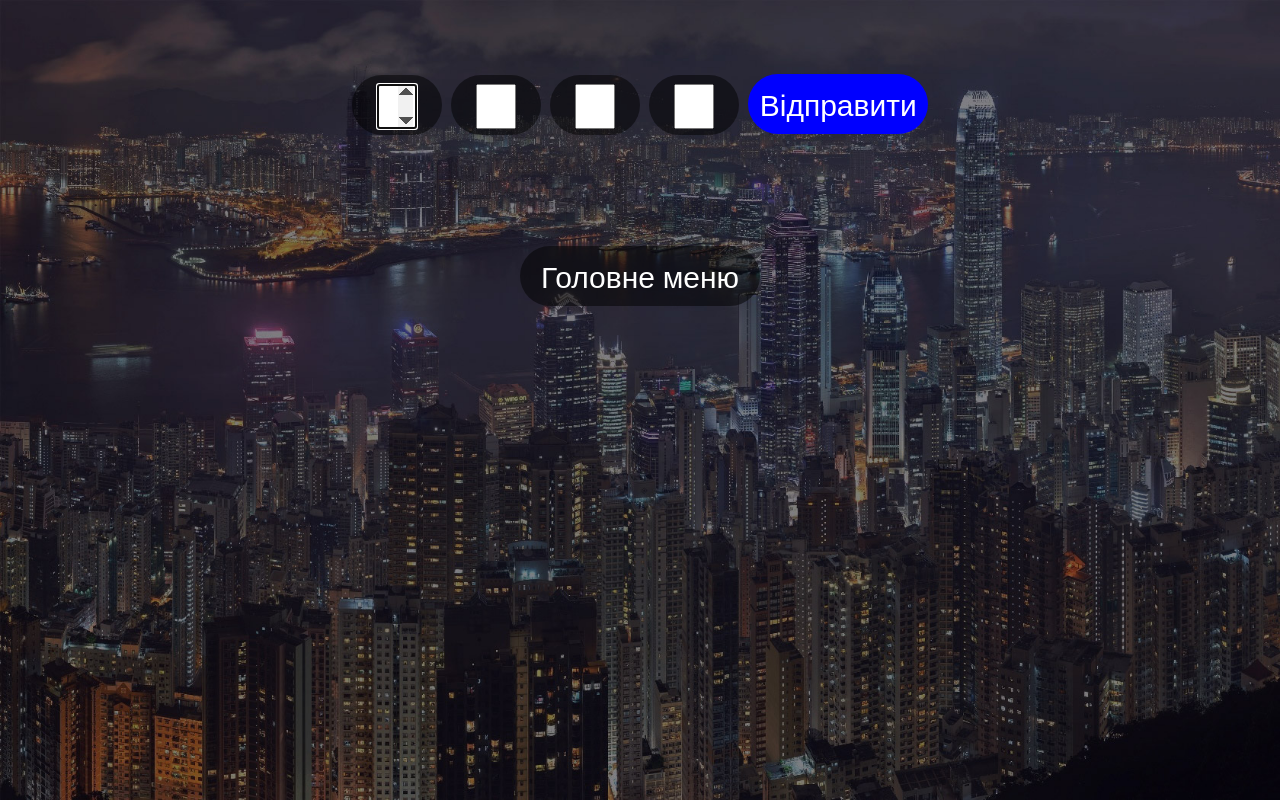
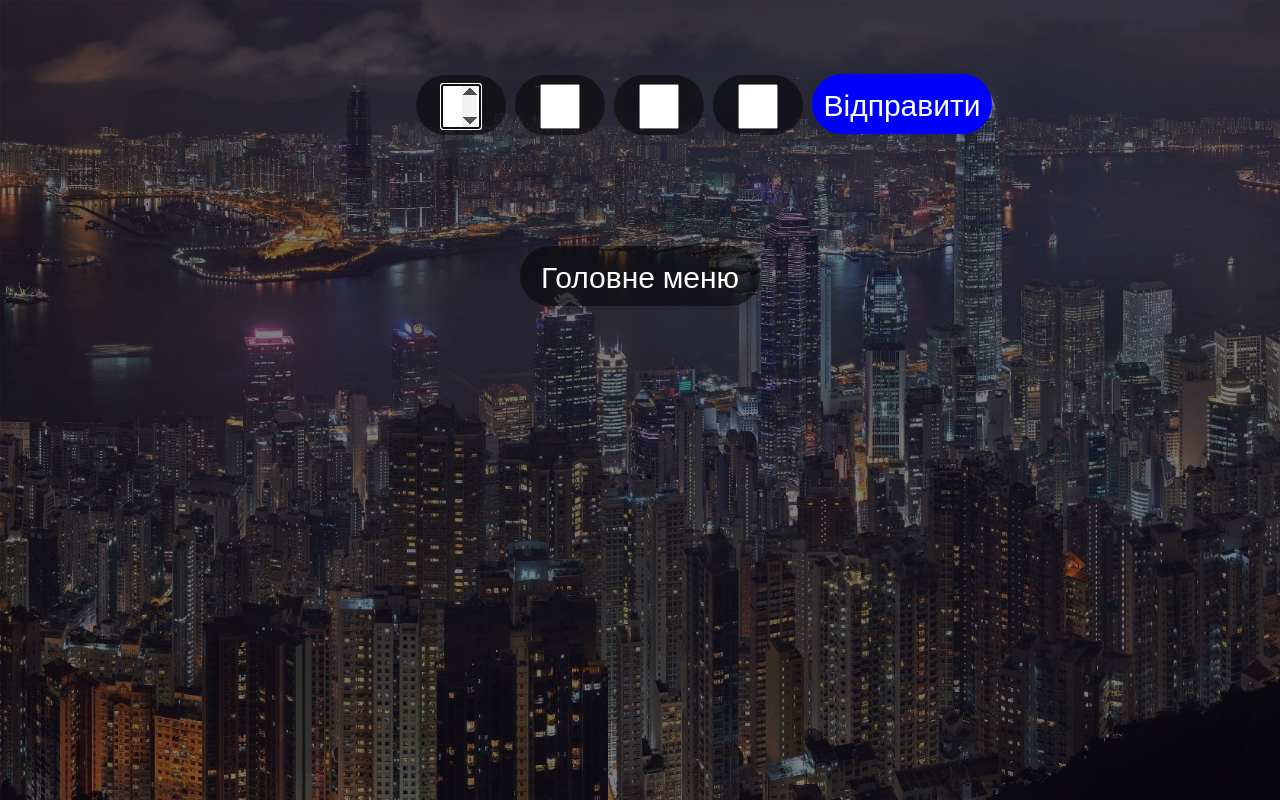
Before and after one commit to gazhur94/bulls-and-cows-minigame, a PHP site: page /view/botVSPlayer.php in a window 1280 px wide. Run offline with PHP 8.4, Linux system fonts and the light colour scheme.

Commit message:
better style in bot VS player mode

```diff
--- a/view/botVSPlayer.php
+++ b/view/botVSPlayer.php
@@ -23,13 +23,16 @@
 
 		<div class="container">
 		<div class="row">
-		<div class="col-9">
+		<div class="col-9" style="margin-left:25%">
+
+
+
 		<!-- Інфа з куків				 -->
 					<?php if(isset($_COOKIE['turnId'])): ?>
 
 						<?php for ($i=1;$i<=$_COOKIE['turnId']-1;$i++): ?>
 							<div class="countdown circled small">
-
+							<div class="col-10 text-left" >
 								<?php
 									$turnId = $i;
 
@@ -39,7 +42,7 @@
 
 								<?php for ($j=1;$j<=4;$j++): ?>
 
-						<div class="time days">
+									<div class="time days" style="text-align: center	">
 										<div class="value"><?php echo $currentTurn->{'num'."$j"}; ?></div>
 									</div>
 								<?php endfor; ?>
@@ -56,7 +59,7 @@
 										</span>
 								<?php endfor; ?>
 
-				</div>
+							</div></div>
 						<?php endfor; ?>
 					<?php endif; ?>
 
@@ -66,10 +69,10 @@
 						<?php if ((isset($_POST['num1'])) && (isset($_POST['num2'])) && (isset($_POST['num3'])) && (isset($_POST['num4'])) ): ?>
 							<?php if (!isset($error)): ?>
 								<div class="countdown circled small">
-
+								<div class="col-10 text-left" >
 											<?php for ($i=1;$i<=4;$i++): ?>
 
-							<div class="time days">
+												<div class="time days" style="text-align: center">
 													<div class="value"><?php echo $_POST['num'."$i"]; ?></div>
 
 												</div>
@@ -88,9 +91,11 @@
 													</span>
 																<?php endfor; ?>
 								</div>
+								</div>
 							<?php endif; ?>
 						<?php endif; ?>
 					<?php endif; ?>
+
 
 			</div>
 		</div>
@@ -98,6 +103,7 @@
 	<!-- Форма вводу -->
 			<div>
 				<div class="countdown circled small">
+				<div class="col-10 text-left" style="margin-left:25%">
 					<form method='POST'>
 						<?php if (isset($bulls)): ?>
 							<?php if ($bulls == 4): ?>
@@ -117,7 +123,7 @@
 									<?php endif ?>
 
 									<?php for ($i=1;$i<=4;$i++): ?>
-								<div class="time days">
+										<div class="time days" style="text-align:center">
 											<div class="value"><input style ="width:40px; font-size:25px; height:45px" type="number" min="0" max="9"  autofocus="" name="<?php echo('num'."$i")  ?>" maxlength="1"></div>
 
 										</div>
@@ -127,7 +133,7 @@
 
 							<?php endif; ?>
 						<?php endif; ?>
-
+						</div>
 
 						<div class="countdown circled small" style="text-align:center">
 							<br><br>
```
Lines whose indentation alone changed are shown as unchanged.
